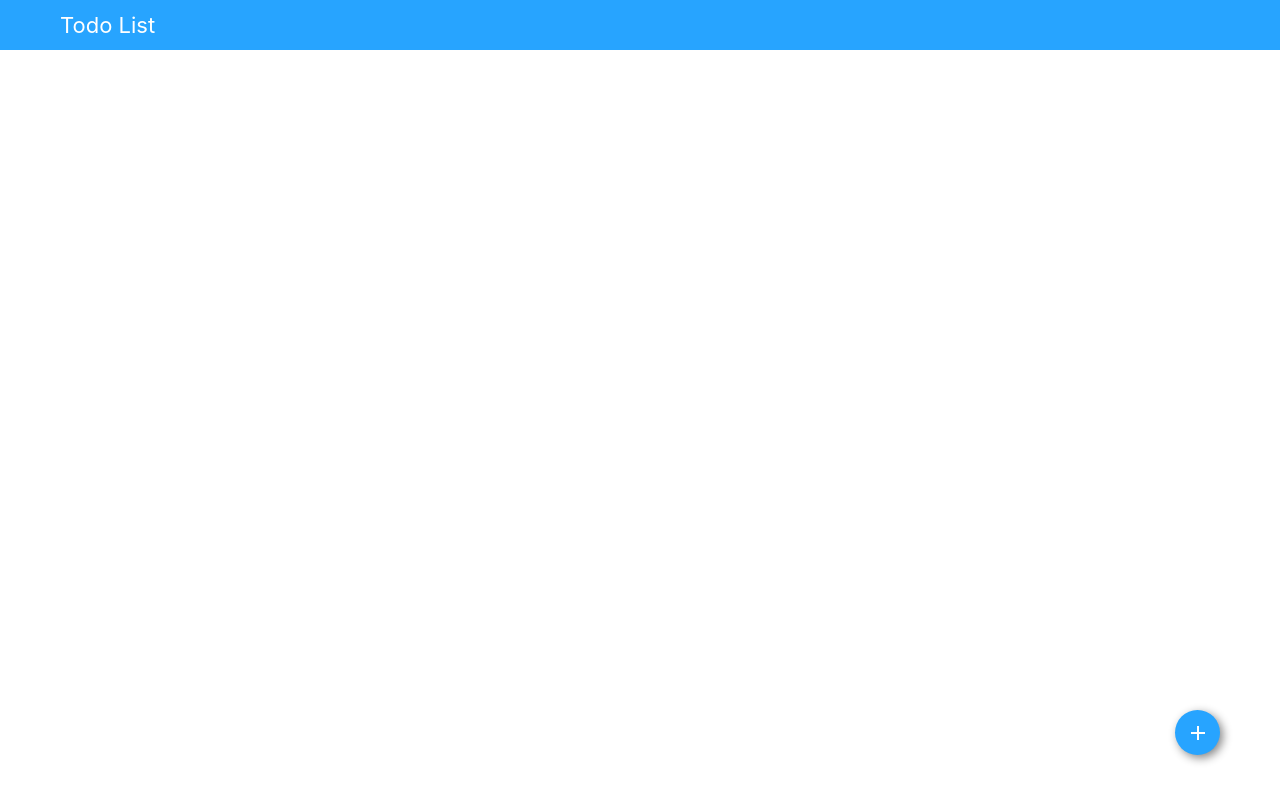
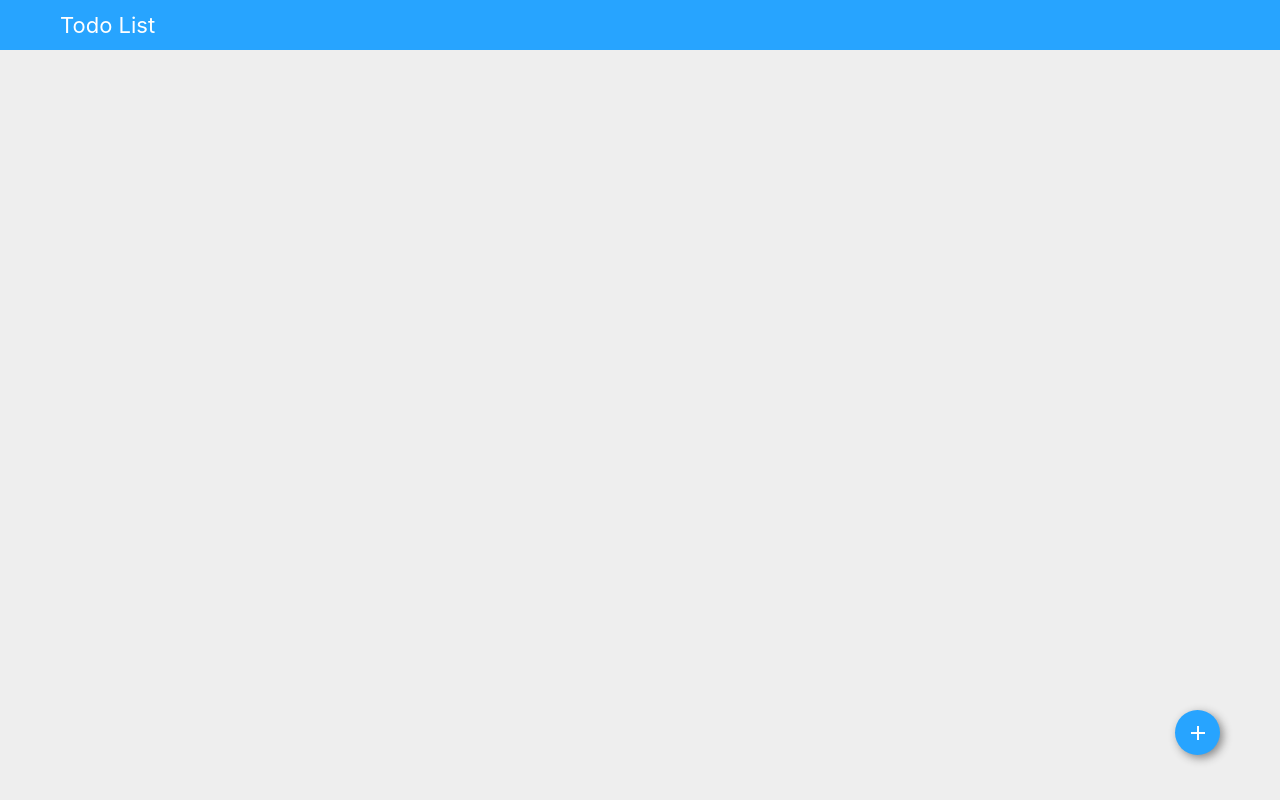
Before and after one commit to Dannyisadog/todolist-redux, a React (Create React App) app: page / in a window 1280 px wide. Built offline with nearby package versions, Linux system fonts and the light colour scheme.

Commit message:
style: set body background

```diff
--- a/src/index.css
+++ b/src/index.css
@@ -5,6 +5,7 @@ body {
     sans-serif;
   -webkit-font-smoothing: antialiased;
   -moz-osx-font-smoothing: grayscale;
+  background: #eee;
 }
 
 code {
```
